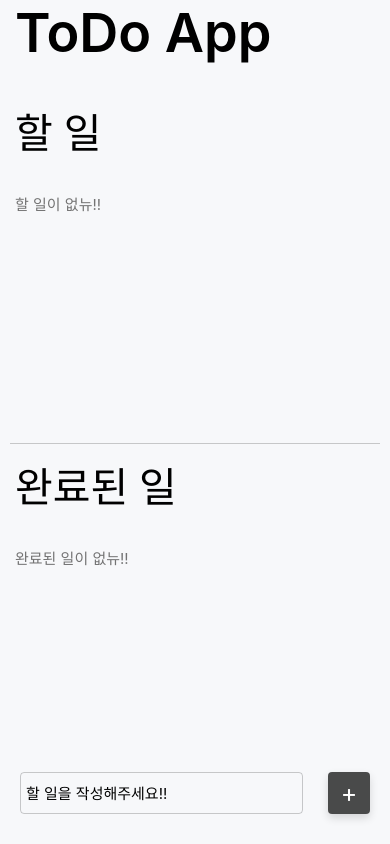
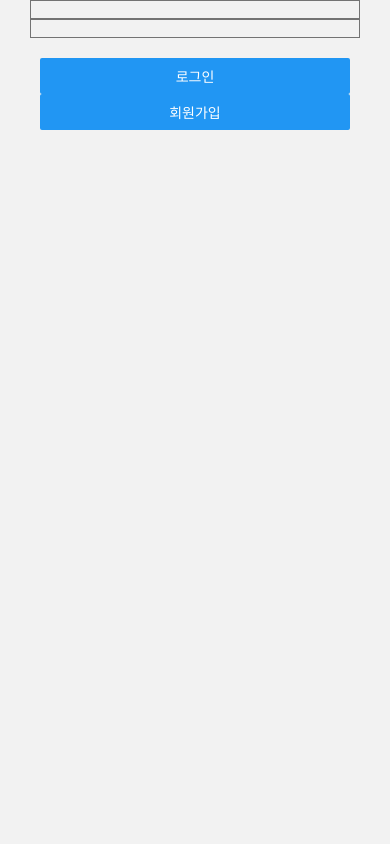
Before and after one commit to likemoses2025/rn-toto-app, a React Native app: screen /Login in a window 390 px wide. Built offline with nearby package versions, Linux system fonts and the light colour scheme.

Commit message:
Creating Login Screen

```diff
--- a/App.js
+++ b/App.js
@@ -2,12 +2,30 @@
 import { StyleSheet, Text, View } from "react-native";
 import { Provider } from "react-redux";
 import MainScreen from "./screens/MainScreen";
+import LoginScreen from "./screens/LoginScreen";
 import { store } from "./redux/store";
+import { createNativeStackNavigator } from "@react-navigation/native-stack";
+import { NavigationContainer } from "@react-navigation/native";
 
 export default function App() {
+  const Stack = createNativeStackNavigator();
+
   return (
     <Provider store={store}>
-      <MainScreen />
+      <NavigationContainer>
+        <Stack.Navigator>
+          <Stack.Screen
+            name='Login'
+            component={LoginScreen}
+            options={{ headerShown: false }}
+          />
+          <Stack.Screen
+            name='Main'
+            component={MainScreen}
+            options={{ headerShown: false }}
+          />
+        </Stack.Navigator>
+      </NavigationContainer>
     </Provider>
   );
 }
--- a/package.json
+++ b/package.json
@@ -9,11 +9,15 @@
     "web": "expo start --web"
   },
   "dependencies": {
+    "@react-navigation/native": "^6.1.2",
+    "@react-navigation/native-stack": "^6.9.8",
     "@reduxjs/toolkit": "^1.9.1",
     "expo": "~47.0.12",
     "expo-status-bar": "~1.4.2",
     "react": "18.1.0",
     "react-native": "0.70.5",
+    "react-native-safe-area-context": "4.4.1",
+    "react-native-screens": "~3.18.0",
     "react-native-svg": "13.4.0",
     "react-redux": "^8.0.5",
     "redux": "^4.2.0"
--- /dev/null
+++ b/screens/LoginScreen.js
@@ -0,0 +1,55 @@
+import { Button, StyleSheet, Text, TextInput, View } from "react-native";
+import React, { useState } from "react";
+
+const LoginScreen = () => {
+  const [email, setEmail] = useState("");
+  const [password, setPassword] = useState("");
+
+  return (
+    <View styles={styles.container}>
+      <View style={styles.inputContainer}>
+        <TextInput
+          style={styles.textInput}
+          value={email}
+          onChangeText={setEmail}
+        />
+        <TextInput
+          style={styles.textInput}
+          value={password}
+          onChangeText={setPassword}
+        />
+      </View>
+      <View style={styles.buttonContainer}>
+        <Button style={styles.button} title='로그인'></Button>
+        <Button style={styles.button} title='회원가입'></Button>
+      </View>
+    </View>
+  );
+};
+
+export default LoginScreen;
+
+const styles = StyleSheet.create({
+  container: {
+    flex: 1,
+    justifyContent: "center",
+    alignItems: "center",
+  },
+  textInput: {
+    borderColor: "#737373",
+    borderWidth: 1,
+  },
+  inputContainer: {
+    marginHorizontal: 30,
+  },
+  buttonContainer: {
+    marginVertical: 20,
+    marginHorizontal: 40,
+  },
+  button: {
+    backgroundColor: "#737373",
+    marginTop: 20,
+    padding: 10,
+    borderRadius: 10,
+  },
+});
```
Also changed, not shown: 1 other file (tests, documents, lock files or other folders).
